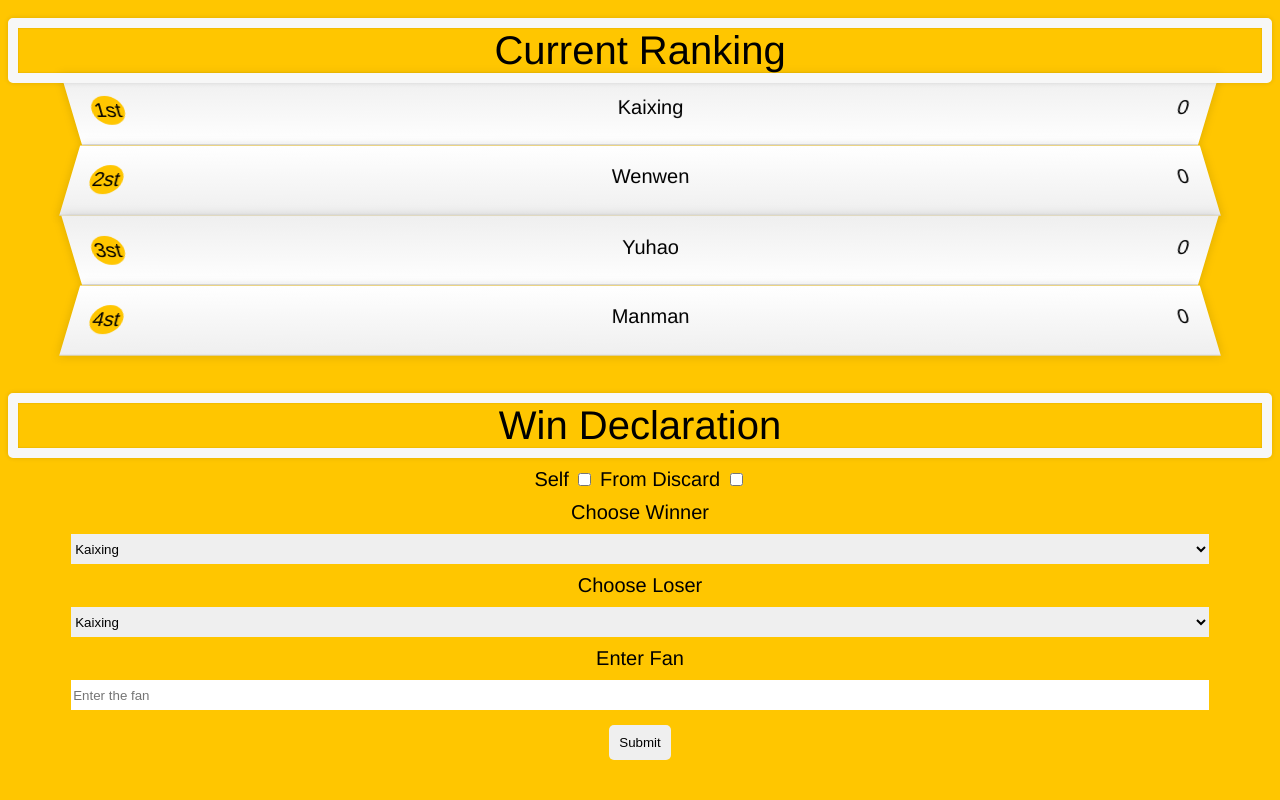
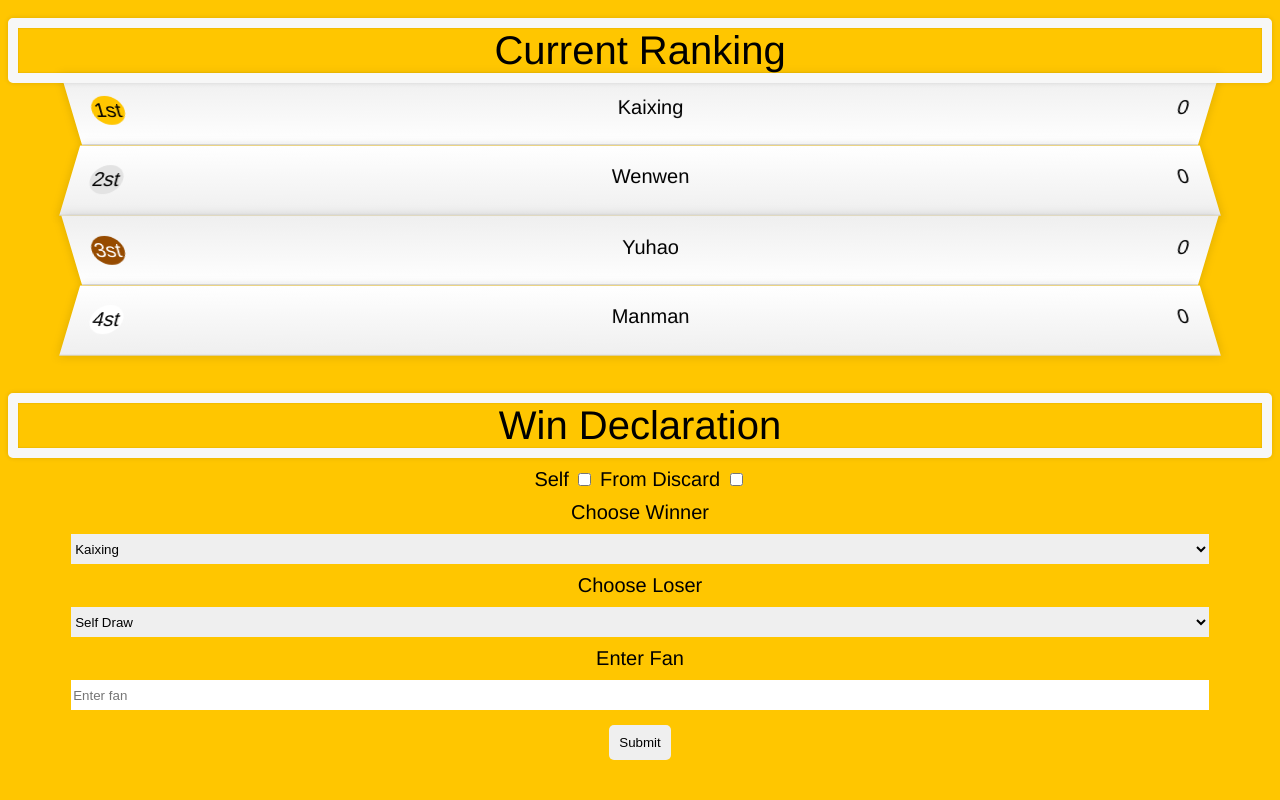
Before and after one commit to Near99/mahjong_calculator, a plain HTML site: page index.html in a window 1280 px wide. Shown: the top 800 px of the page. Drawn offline with Linux system fonts and the light colour scheme.

Commit message:
update ranking color

```diff
--- a/index.html
+++ b/index.html
@@ -30,18 +30,18 @@
       </select>
       <label for="loser" class="inactive">Choose Loser</label>
       <select id="loser" name="loser" class="inactive">
+        <option value="self">Self Draw</option>
         <option value="p1">Kaixing</option>
         <option value="p2">Wenwen</option>
         <option value="p3">Yuhao</option>
         <option value="p4">Manman</option>
-        <option value="self">Self</option>
       </select>
       <label for="fan">Enter Fan</label>
       <input
         type="number"
         id="fan"
         name="fan"
-        placeholder="Enter the fan"
+        placeholder="Enter fan"
         required
       />
       <button>Submit</button>
--- a/script.js
+++ b/script.js
@@ -134,7 +134,7 @@ const display = {
       .map((player, index) => {
         return `
       <li>
-      <span class="indexBar">${index + 1}st</span>
+      <span class="indexBar rank${index}" >${index + 1}st</span>
       <span>${player.name}</span>
       <span>${player.score}</span>
       </li>
@@ -164,6 +164,8 @@ const winDeclaration = () => {
       game.computeScore(winner, undefined, fan, true);
     }
     if (discard) {
+      // prevent loser not seleted if win method is from discard
+      if (loser === "self") return;
       game.computeScore(winner, loser, fan);
     }
     // prevent submit the same result for more than once
--- a/style.css
+++ b/style.css
@@ -109,3 +109,16 @@ button {
   background-color: red;
   color: #ffffff;
 }
+
+.rank1 {
+  background-color: #e3e3e3;
+}
+
+.rank2 {
+  background-color: #964b00;
+  color: #ffffff;
+}
+
+.rank3 {
+  background-color: #ffffff;
+}
```
